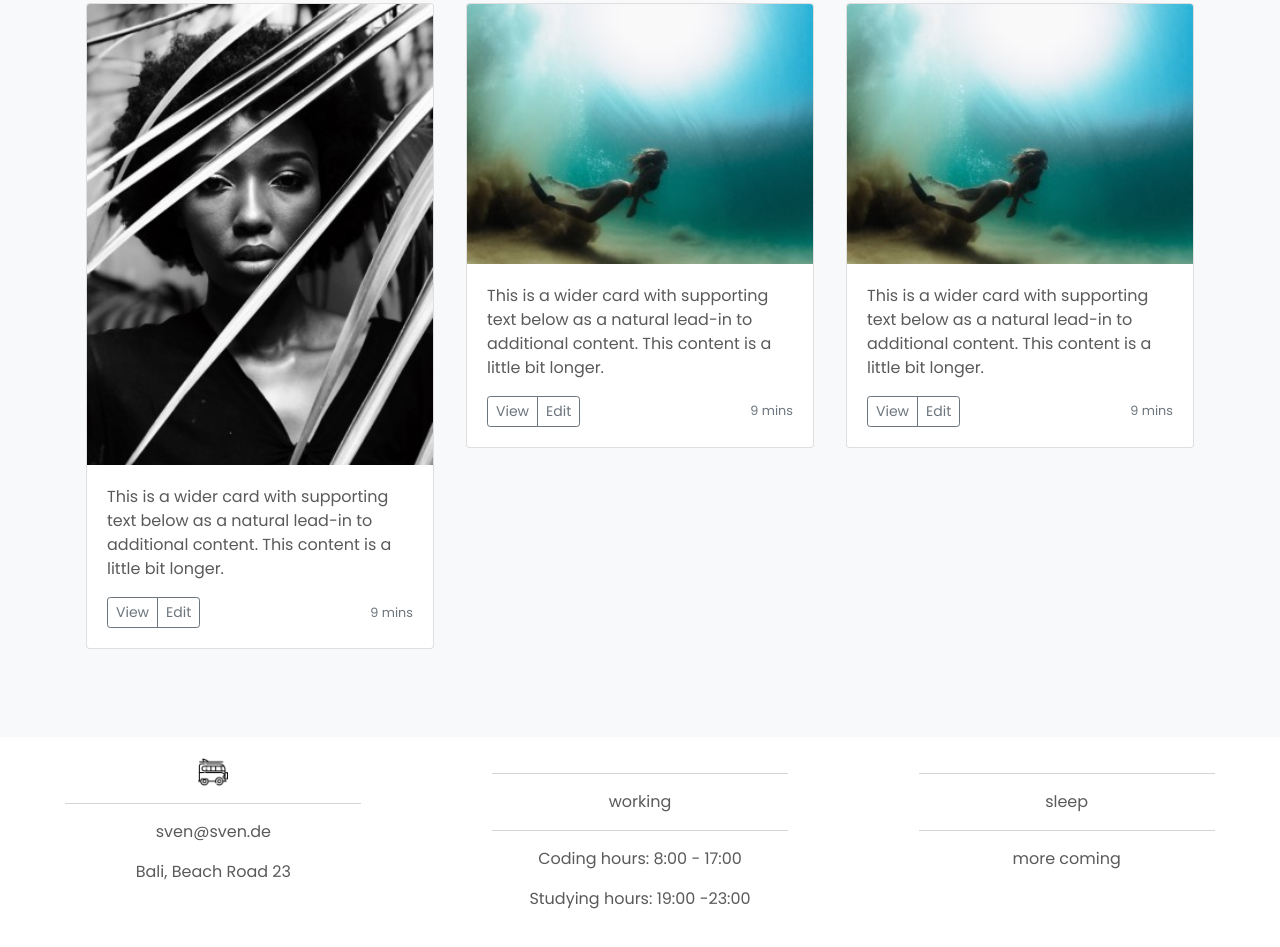
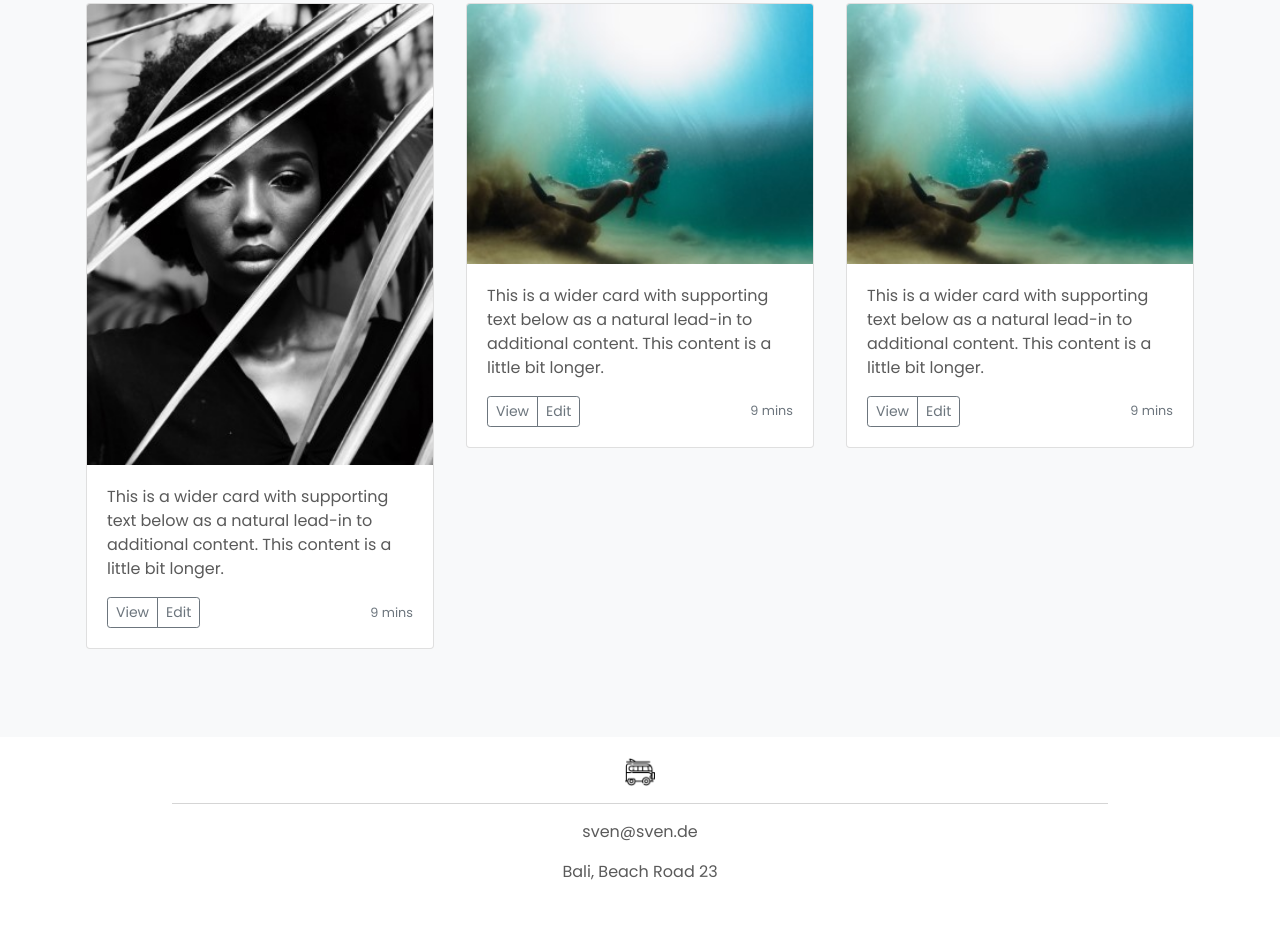
Before and after one commit to Svensone/Bali-Homepage, a plain HTML site: page surf.html in a window 1280 px wide. Shown: the part 2005-2952 px from the top of the page. Drawn offline with nearby package versions, Linux system fonts and the light colour scheme; a script that the page names is missing; files whose address does not match are found by name.

Commit message:
footer update

```diff
--- a/surf.html
+++ b/surf.html
@@ -222,11 +222,12 @@
 
     </main>
 
-    <!-- Footer -->
+     <!-- ---------------------- Footer ------------------------>
+
      <footer>
-            <div class="container-fluid padding">
+      <div class="container-fluid padding footer">
           <div class="row text-center">
-                    <div class="col-md-4">
+              <div class="col-md-12">
                   <div class="logo">
                           <img src="img/019-van.png" alt="" height="50px" >
                   </div>
@@ -234,20 +235,6 @@
                   <p> sven@sven.de </p>
                   <p> Bali, Beach Road 23</p>
               </div>
-
-                    <div class="col-md-4">
-                            <hr class="light">
-                            <p> working </p>
-                            <hr class="light">
-                            <p> Coding hours: 8:00 - 17:00 </p>
-                            <p> Studying hours: 19:00 -23:00</p>
-                    </div>
-
-                    <div class="col-md-4">
-                            <hr class="light">
-                            <p> sleep </p>
-                            <hr class="light">
-                            <p>more coming</p>
               </div>
           </div>
       </div>
```
Also changed, not shown: living.html (+4 -17 lines). Lines whose indentation alone changed are shown as unchanged.
